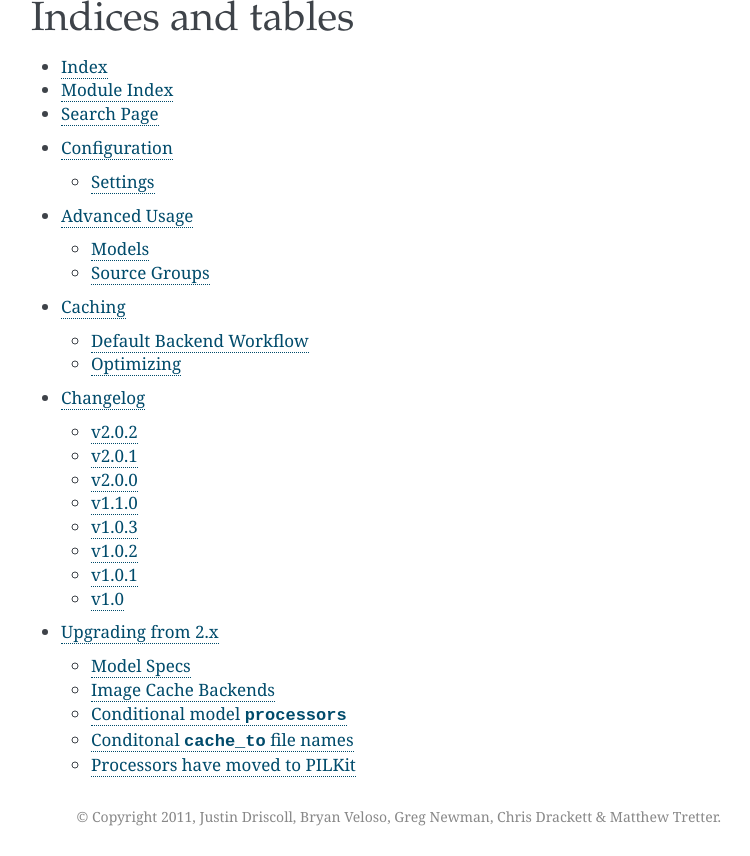
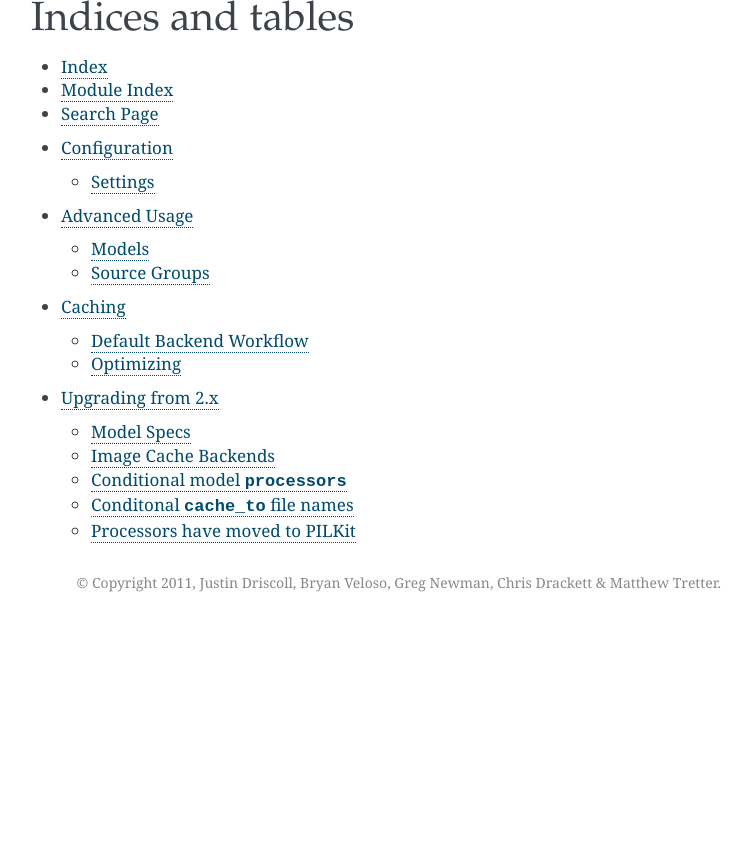
Before and after one commit to matthewwithanm/django-imagekit, a Sphinx documentation site: the page built from docs/index.rst, in a window 1280 px wide and 900 px high, scrolled down 8258 px, cut to the strip 44-900 px from the top of the window. Shown: the whole strip, without its empty margins (389-1139 px from the left). Built offline with Sphinx 7.4.7, drawn with Linux system fonts in a browser that asks for light colours; after the commit the page ends 8924 px from its top, so only the background shows below that; part of the change alters nothing that is shown; some of the changed text lies outside the part shown.

Commit message:
Removing the changelog. Changelogs are hard.

```diff
--- a/README.rst
+++ b/README.rst
@@ -9,10 +9,9 @@ you. If you need to programatically generate one image from another, you need
 ImageKit.
 
 **For the complete documentation on the latest stable version of ImageKit, see**
-`ImageKit on RTD`_. Our `changelog is also available`_.
+`ImageKit on RTD`_.
 
 .. _`ImageKit on RTD`: http://django-imagekit.readthedocs.org
-.. _`changelog is also available`: http://django-imagekit.readthedocs.org/en/latest/changelog.html
 
 
 Installation
--- a/docs/changelog.rst
+++ /dev/null
@@ -1,142 +0,0 @@
-Changelog
-=========
-
-v2.0.2
-------
-
-- Fixed the pickling of ImageSpecFieldFile.
-- Signals are now connected without specifying the class and non-IK models
-  are filitered out in the receivers. This is necessary beacuse of a bug
-  with how Django handles abstract models.
-- Fixed a `ZeroDivisionError` in the Reflection processor.
-- `cStringIO` is now used if it's available.
-- Reflections on images now use RGBA instead of RGB.
-
-v2.0.1
-------
-
-- Fixed a file descriptor leak in the `utils.quiet()` context manager.
-
-
-v2.0.0
-------
-
-- Added the concept of image cache backends. Image cache backends assume
-  control of validating and invalidating the cached images from `ImageSpec` in
-  versions past. The default backend maintins the current behavior: invalidating
-  an image deletes it, while validating checks whether the file exists and
-  creates the file if it doesn't. One can create custom image cache backends to
-  control how their images are cached (e.g., Celery, etc.).
-
-  ImageKit ships with three built-in backends:
-
-  - ``imagekit.imagecache.PessimisticImageCacheBackend`` - A very safe image
-    cache backend. Guarantees that files will always be available, but at the
-    cost of hitting the storage backend.
-  - ``imagekit.imagecache.NonValidatingImageCacheBackend`` - A backend that is
-    super optimistic about the existence of spec files. It will hit your file
-    storage much less frequently than the pessimistic backend, but it is
-    technically possible for a cache file to be missing after validation.
-  - ``imagekit.imagecache.celery.CeleryImageCacheBackend`` - A pessimistic cache
-    state backend that uses celery to generate its spec images. Like
-    ``PessimisticCacheStateBackend``, this one checks to see if the file
-    exists on validation, so the storage is hit fairly frequently, but an
-    image is guaranteed to exist. However, while validation guarantees the
-    existence of *an* image, it does not necessarily guarantee that you will
-    get the correct image, as the spec may be pending regeneration. In other
-    words, while there are ``generate`` tasks in the queue, it is possible to
-    get a stale spec image. The tradeoff is that calling ``invalidate()``
-    won't block to interact with file storage.
-
-- Some of the processors have been renamed and several new ones have been added:
-
-  - ``imagekit.processors.ResizeToFill`` - (previously
-    ``imagekit.processors.resize.Crop``) Scales the image to fill the provided
-    dimensions and then trims away the excess.
-  - ``imagekit.processors.ResizeToFit`` - (previously
-    ``imagekit.processors.resize.Fit``) Scale to fit the provided dimensions.
-  - ``imagekit.processors.SmartResize`` - Like ``ResizeToFill``, but crops using
-    entroy (``SmartCrop``) instead of an anchor argument.
-  - ``imagekit.processors.BasicCrop`` - Crop using provided box.
-  - ``imagekit.processors.SmartCrop`` - (previously
-    ``imagekit.processors.resize.SmartCrop``) Crop to provided size, trimming
-    based on entropy.
-  - ``imagekit.processors.TrimBorderColor`` - Trim the specified color from the
-    specified sides.
-  - ``imagekit.processors.AddBorder`` - Add a border of specific color and
-    thickness to an image.
-  - ``imagekit.processors.Resize`` - Scale to the provided dimensions (can distort).
-  - ``imagekit.processors.ResizeToCover`` - Scale to the smallest size that will
-    cover the specified dimensions. Used internally by ``Fill`` and
-    ``SmartFill``.
-  - ``imagekit.processors.ResizeCanvas`` - Takes an image an resizes the canvas,
-    using a specific background color if the new size is larger than the current
-    image.
-
-- ``mat_color`` has been added as an arguemnt to ``ResizeToFit``. If set, the
-  the target image size will be enforced and the specified color will be
-  used as background color to pad the image.
-
-- We now use `Tox`_ to automate testing.
-
-.. _`Tox`: http://pypi.python.org/pypi/tox
-
-
-v1.1.0
-------
-
-- A ``SmartCrop`` resize processor was added. This allows an image to be
-  cropped based on the amount of entropy in the target image's histogram.
-
-- The ``quality`` argument was removed in favor of an ``options`` dictionary.
-  This is a more general solution which grants access to PIL's format-specific
-  options (including "quality", "progressive", and "optimize" for JPEGs).
-
-- The ``TrimColor`` processor was renamed to ``TrimBorderColor``.
-
-- The private ``_Resize`` class has been removed.
-
-
-v1.0.3
-------
-
-- ``ImageSpec._create()`` was renamed ``ImageSpec.generate()`` and is now
-  available in the public API.
-
-- Added an ``AutoConvert`` processor to encapsulate the transparency
-  handling logic.
-
-- Refactored transparency handling to be smarter, handling a lot more of
-  the situations in which one would convert to or from formats that support
-  transparency.
-
-- Fixed PIL zeroing out files when write mode is enabled.
-
-
-v1.0.2
-------
-
-- Added this changelog.
-
-- Enhanced extension detection, format detection, and conversion between the
-  two. This eliminates the reliance on an image being loaded into memory
-  beforehand in order to detect said image's extension.
-
-- Fixed a regression from the 0.4.x series in which ImageKit was unable to
-  convert a PNG file in ``P`` or "palette" mode to JPEG.
-
-
-v1.0.1
-------
-
-- Minor fixes related to the rendering of ``README.rst`` as a reStructured
-  text file.
-
-- Fixed the included admin template not being found when ImageKit was  and
-  the packaging of the included admin templates.
-
-
-v1.0
-----
-
-- Initial release of the *new* field-based ImageKit API.
--- a/docs/index.rst
+++ b/docs/index.rst
@@ -21,5 +21,4 @@ Indices and tables
     configuration
     advanced_usage
     caching
-    changelog
     upgrading
```
